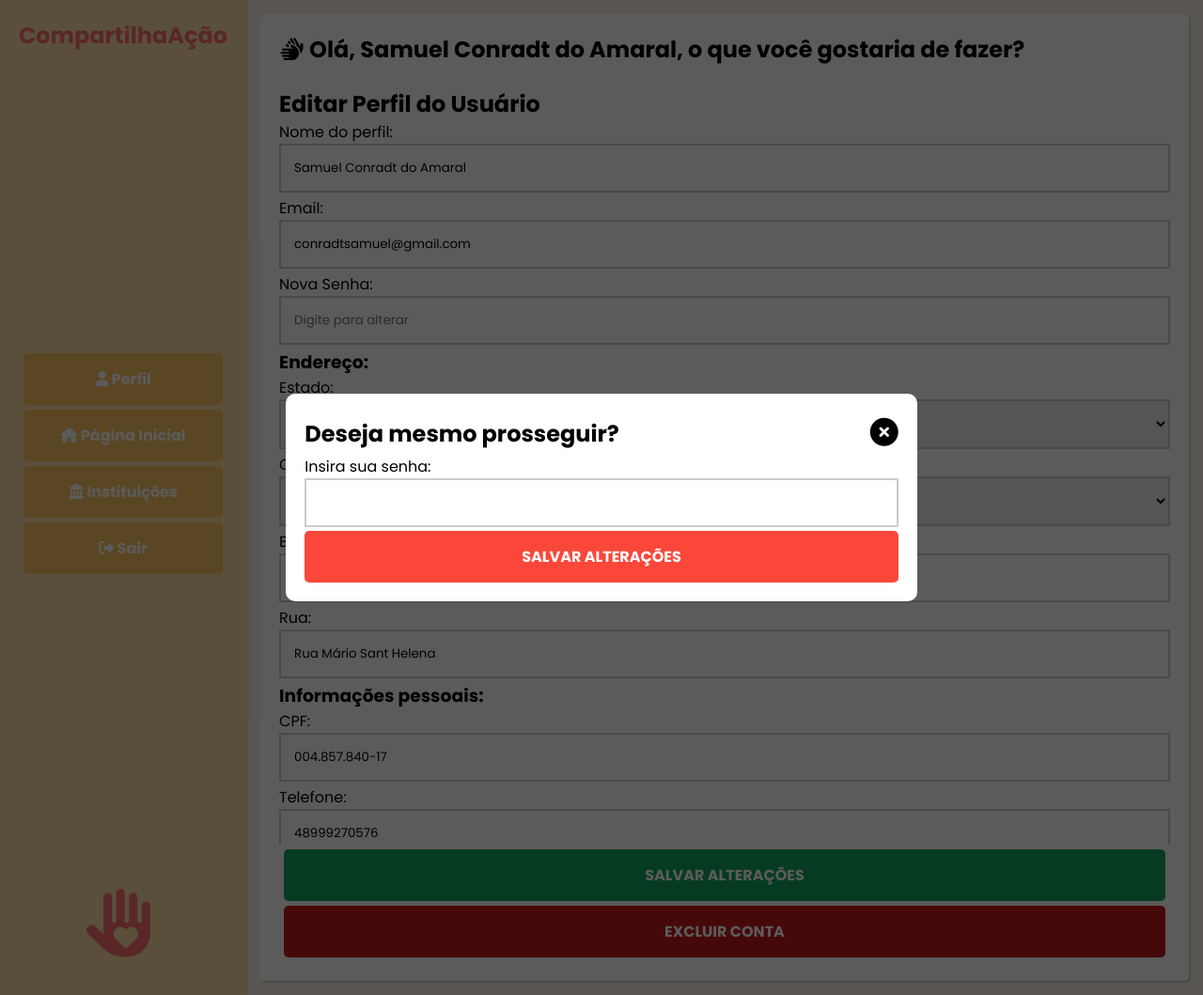
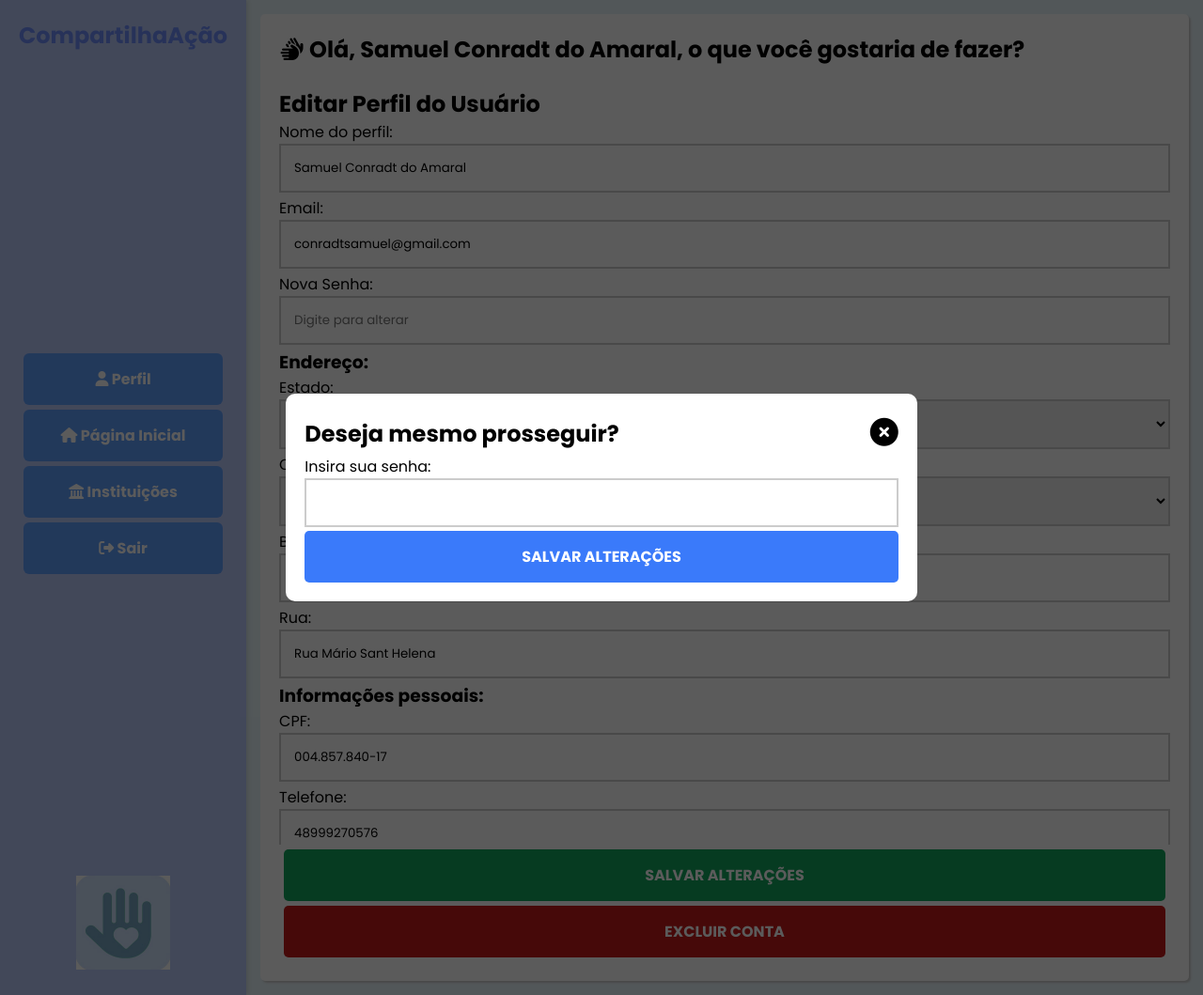
Before and after one commit to Gbxhtml/CompartilhaAcaoTCC, a PHP site: page /CompartilhaAcaoTCC/perfil in a window 1280 px wide, after a click on "SALVAR ALTERAÇÕES". Shown: the whole page at 94% size. Run offline with PHP 8.4, Linux system fonts and the light colour scheme; a user stored in the database is signed in; data comes from the database, SQL or seed files in the repository; data that the repository does not hold is empty; some libraries are stand-ins or nearby versions.

Commit message:
cor nova

```diff
--- a/pages/instituicao.php
+++ b/pages/instituicao.php
@@ -65,7 +65,8 @@ if (!empty($instituicoes)): ?>
                                                 <td>
                                                     <a
                                                         style="background-color: rgb(30, 155, 94)"
-                                                        href="https://wa.me/<?php echo $instituicao['fone']; ?>?text=Gostaria de ajudar com o item: <?php echo $necessidade['item']; ?>">
+                                                        target="_blank"
+                                                        href="https://wa.me/<?php echo $instituicao['fone']; ?>?text=Olá, gostaria de ajudar a sua instituição com o item: <?php echo $necessidade['item']; ?>. Como podemos proceder?">
                                                         <i class="fa-brands fa-whatsapp"></i>
                                                     </a>
                                                 </td>
--- a/public/styles/style.css
+++ b/public/styles/style.css
@@ -5,8 +5,8 @@
 
     font-family: 'Poppins',Arial, Helvetica, sans-serif;
 
-    --primary: #fdc661;
-    --background: #FAF3E7;
+    --primary: blue;
+    --background: #e7f5fa;
 
 } /* reseta o estilo do website, e cria variaves de cor */
 
@@ -69,7 +69,7 @@ body {
 .logout {
     width: 100%;
     display: block;
-    background-color: #fdc661;
+    background-color: #619afd;
     border-radius: 6px;
     padding: 15px 5px;
     text-align: center;
@@ -80,7 +80,7 @@ body {
 
 
 .sidebar {
-    background-color: #FEDFA5;
+    background-color: #bbcbfb;
     padding: 20px;
     box-shadow: 2px 0 5px rgba(0, 0, 0, 0.1);
     display: flex;
@@ -94,7 +94,7 @@ body {
 }
 
 .profile a h2 {
-    color: #FB6D6D;
+    color: #6d8efb;
 }
 
 .sidebar ul li {
@@ -105,7 +105,7 @@ body {
 
 .sidebar ul li a {
     display: block;
-    background-color: #fdc661;
+    background-color: #619ffd;
     width: 100%;
     padding: 15px 5px;
     text-decoration: none;
@@ -206,7 +206,7 @@ textarea {
     display: block;
     text-align: center;
     text-decoration: none;
-    background-color: #FDC661;
+    background-color: #61aafd;
     padding: 15px;
     color: white;
     text-transform: uppercase;
@@ -243,7 +243,7 @@ textarea {
     width: 100%;
     text-align: center;
     text-decoration: none;
-    background-color: #DE776F;
+    background-color: #6fb2de;
     padding: 15px;
     color: white;
     text-transform: uppercase;
@@ -289,7 +289,7 @@ textarea {
     width: 100%;
     text-align: center;
     text-decoration: none;
-    background-color: #fa473a;
+    background-color: #3a7afa;
     padding: 15px;
     color: white;
     text-transform: uppercase;
@@ -306,12 +306,12 @@ textarea {
 
 table.instituicoes {
     padding: 10px;
-    border: 2px solid #FB6D6D;
+    border: 2px solid #6db6fb;
     overflow-y: scroll;
 }
 
 table.instituicoes thead {
-    background-color: #FB6D6D;
+    background-color: #6db6fb;
     padding: 5px;
     text-align: center;
     color: white;
@@ -336,7 +336,7 @@ table.instituicoes tbody tr td a {
     padding: 10px;
     font-size: medium;
     font-weight: bold;
-    background-color: #fdc661;
+    background-color: #6db6fb;
     border: 0;
     cursor: pointer;
     border-radius: 2px;
@@ -349,11 +349,11 @@ table.instituicoes {
     width: 100%;
     border-collapse: collapse;
     margin-top: 20px;
-    border: 2px solid #FB6D6D;
+    border: 2px solid #6db6fb;
 }
 
 table.instituicoes thead {
-    background-color: #FB6D6D;
+    background-color: #6db6fb;
     color: white;
     text-align: center;
 }
```
Also changed, not shown: public/images/logo.png, uploads/6761a9bd4bbb7-pessoas-se-ajoelham-diante-de-4k-jesus-pf6yyqqd76klx1ju.webp (added), uploads/6761aa6095c71-pessoas-se-ajoelham-diante-de-4k-jesus-pf6yyqqd76klx1ju.webp (added), uploads/6761aa74ef755-pessoas-se-ajoelham-diante-de-4k-jesus-pf6yyqqd76klx1ju.webp (added), 1 other file.
